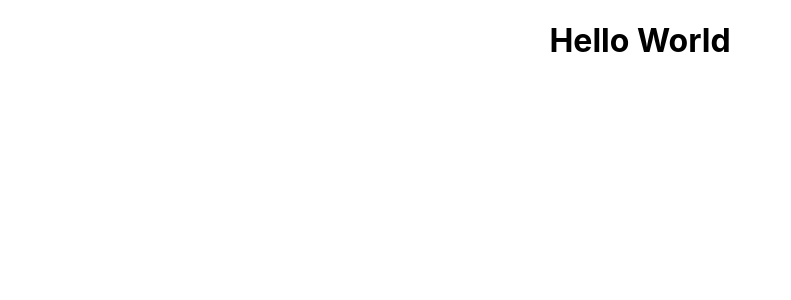
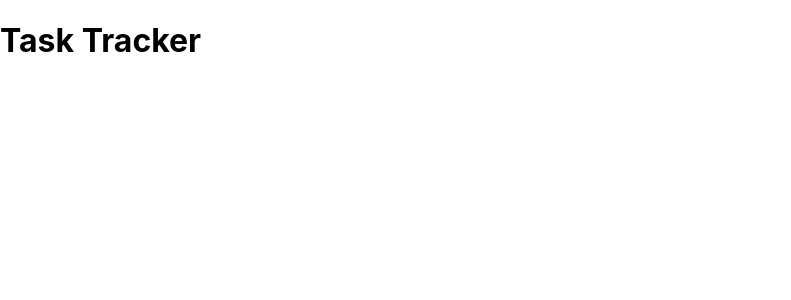
Before and after one commit to JunaidAhmed1995/react-projects, a React (Create React App) app in the folder task-tracker/: page / in a window 1280 px wide. Shown: the top 300 px of the page, without its empty margins (0-791 px from the left). Built offline with nearby package versions, Linux system fonts and the light colour scheme.

Commit message:
delete app-css, add custom component, pass title as prop

```diff
--- a/task-tracker/public/index.html
+++ b/task-tracker/public/index.html
@@ -24,7 +24,7 @@
       work correctly both with client-side routing and a non-root public URL.
       Learn how to configure a non-root public URL by running `npm run build`.
     -->
-    <title>React App</title>
+    <title>Task Tracker</title>
   </head>
   <body>
     <noscript>You need to enable JavaScript to run this app.</noscript>
--- a/task-tracker/src/App.css
+++ /dev/null
@@ -1,38 +0,0 @@
-.App {
-  text-align: center;
-}
-
-.App-logo {
-  height: 40vmin;
-  pointer-events: none;
-}
-
-@media (prefers-reduced-motion: no-preference) {
-  .App-logo {
-    animation: App-logo-spin infinite 20s linear;
-  }
-}
-
-.App-header {
-  background-color: #282c34;
-  min-height: 100vh;
-  display: flex;
-  flex-direction: column;
-  align-items: center;
-  justify-content: center;
-  font-size: calc(10px + 2vmin);
-  color: white;
-}
-
-.App-link {
-  color: #61dafb;
-}
-
-@keyframes App-logo-spin {
-  from {
-    transform: rotate(0deg);
-  }
-  to {
-    transform: rotate(360deg);
-  }
-}
--- a/task-tracker/src/App.js
+++ b/task-tracker/src/App.js
@@ -1,9 +1,9 @@
-import "./App.css";
+import Header from "./components/Header";
 
 function App() {
   return (
-    <div className="App">
-      <h1>Hello World</h1>
+    <div className="container">
+      <Header title="Task Tracker" />
     </div>
   );
 }
--- /dev/null
+++ b/task-tracker/src/components/Header.js
@@ -0,0 +1,9 @@
+const Header = (props) => {
+  return (
+    <header>
+      <h1>{props.title}</h1>
+    </header>
+  );
+};
+
+export default Header;
--- a/task-tracker/src/index.css
+++ b/task-tracker/src/index.css
@@ -1,13 +1,17 @@
 body {
   margin: 0;
-  font-family: -apple-system, BlinkMacSystemFont, 'Segoe UI', 'Roboto', 'Oxygen',
-    'Ubuntu', 'Cantarell', 'Fira Sans', 'Droid Sans', 'Helvetica Neue',
+  font-family: -apple-system, BlinkMacSystemFont, "Segoe UI", "Roboto", "Oxygen",
+    "Ubuntu", "Cantarell", "Fira Sans", "Droid Sans", "Helvetica Neue",
     sans-serif;
   -webkit-font-smoothing: antialiased;
   -moz-osx-font-smoothing: grayscale;
 }
 
 code {
-  font-family: source-code-pro, Menlo, Monaco, Consolas, 'Courier New',
+  font-family: source-code-pro, Menlo, Monaco, Consolas, "Courier New",
     monospace;
 }
+
+.App {
+  text-align: center;
+}
```
